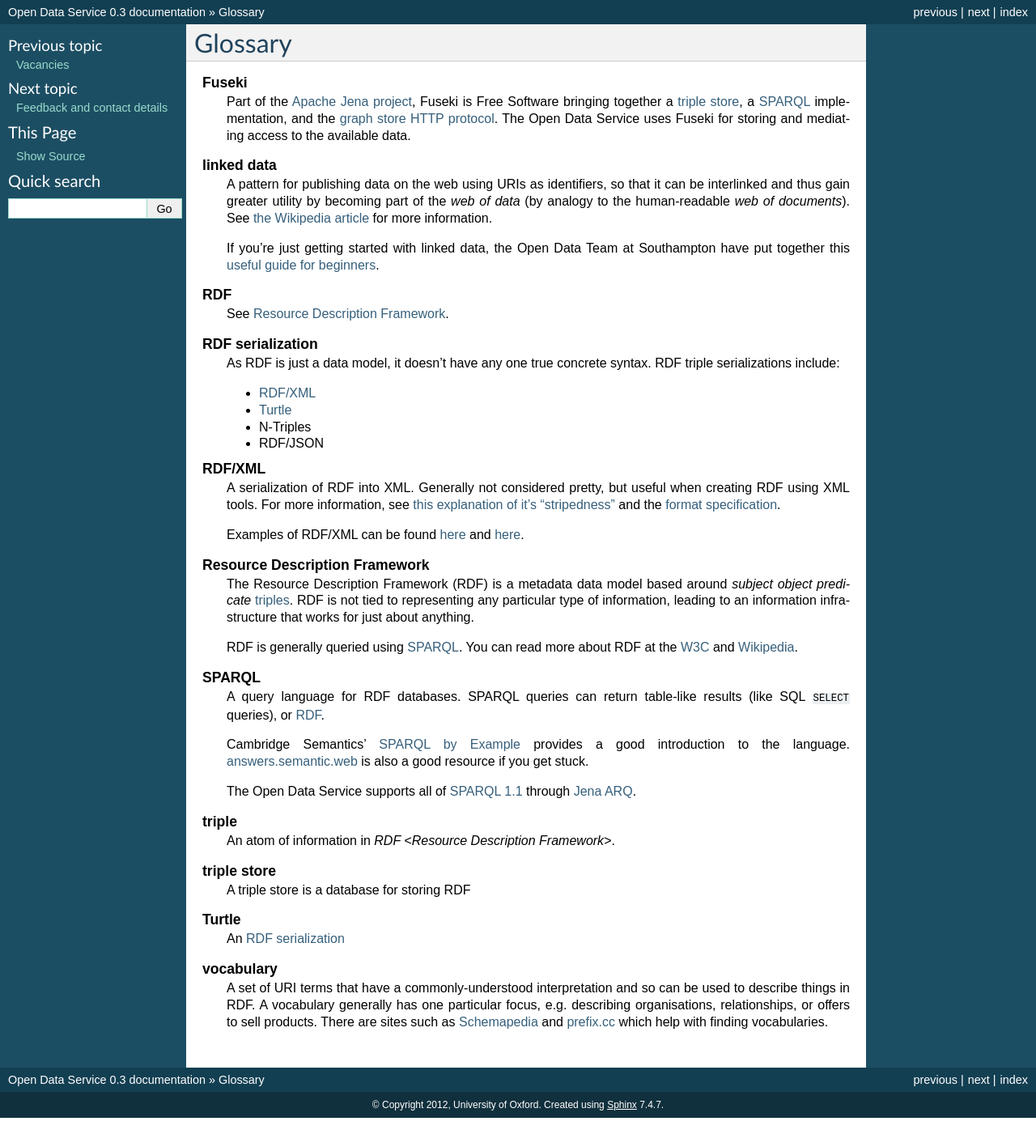
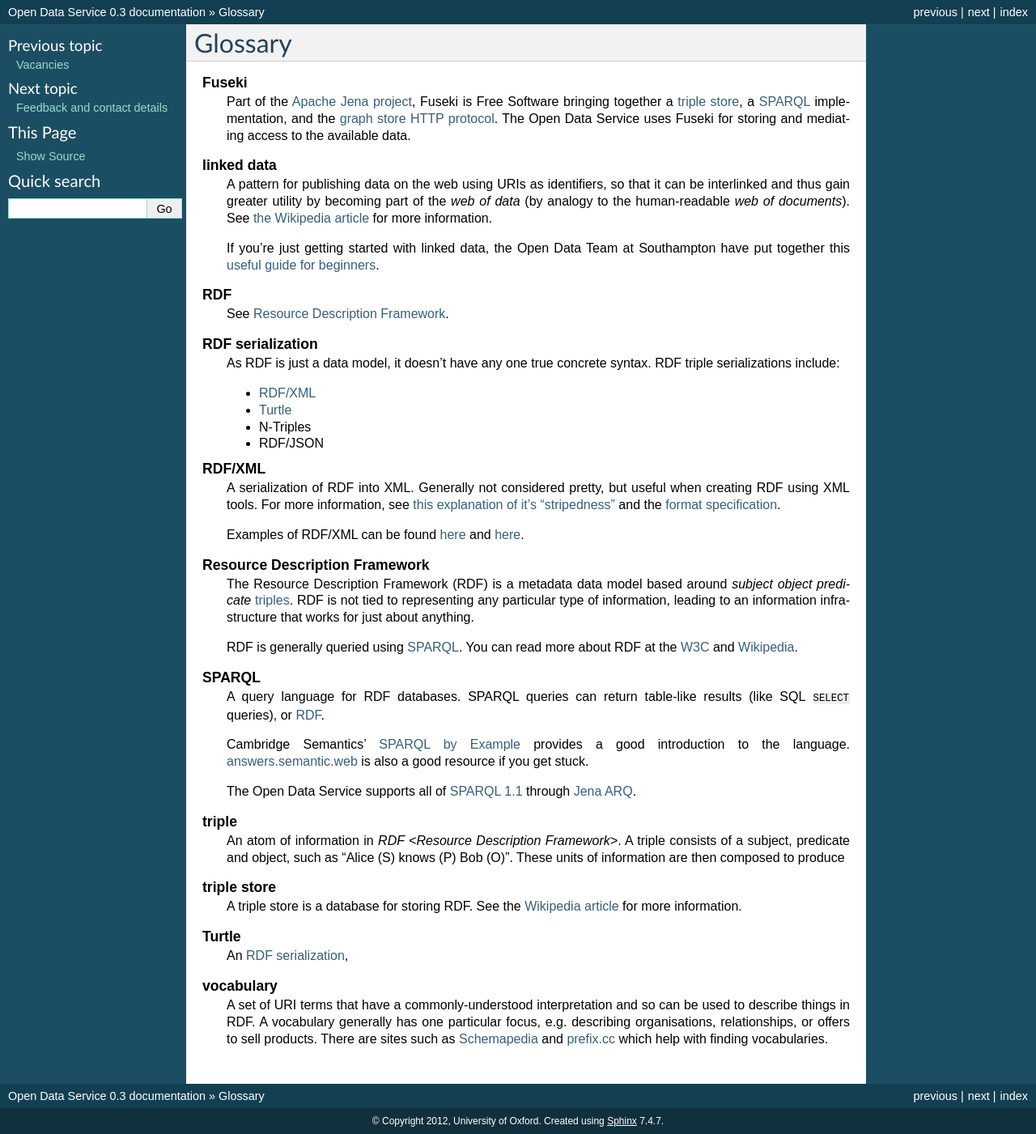
Before and after one commit to ox-it/dataox, a Sphinx documentation site: the page built from userdocs/source/glossary.rst, in a window 1280 px wide. Shown: the whole page at 81% size. Built offline with Sphinx 7.4.7, drawn with Linux system fonts in a browser that asks for light colours.

Commit message:
A bit more glossary.

```diff
--- a/userdocs/source/api/search.rst
+++ b/userdocs/source/api/search.rst
@@ -2,4 +2,4 @@
 ======
 
 The Open Data Service provides a search interface over various types of
-entities in the
+entities in the :term:`triple store`.
--- a/userdocs/source/glossary.rst
+++ b/userdocs/source/glossary.rst
@@ -69,13 +69,17 @@
       <http://jena.apache.org/documentation/query/index.html>`_.
 
    triple
-      An atom of information in `RDF <Resource Description Framework>`.
+      An atom of information in `RDF <Resource Description Framework>`. A
+      triple consists of a subject, predicate and object, such as "Alice (S)
+      knows (P) Bob (O)". These units of information are then composed to
+      produce
 
    triple store
-      A triple store is a database for storing RDF
+      A triple store is a database for storing RDF. See the `Wikipedia article
+      <http://en.wikipedia.org/wiki/Triplestore>`_ for more information.
 
    Turtle
-      An :term:`RDF serialization`
+      An :term:`RDF serialization`,
 
    vocabulary
       A set of :term:`URI` terms that have a commonly-understood interpretation
```
